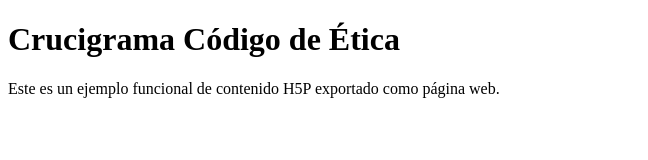
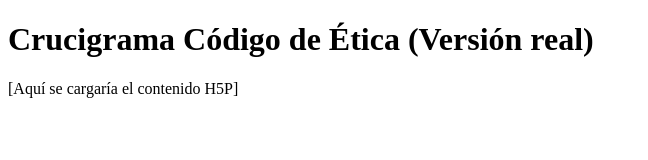
Before and after one commit to Mai7769/Crucigrama, a plain HTML site: page index.html in a window 1280 px wide. Shown: the whole page, without its empty margins (0-648 px from the left). Drawn offline with Linux system fonts and the light colour scheme.

Commit message:
Add files via upload

```diff
--- a/h5p.css
+++ b/h5p.css
@@ -1 +1 @@
-/* Simulación de estilos H5P */
+/* CSS real generado por Lumi */
--- a/h5p.js
+++ b/h5p.js
@@ -1 +1 @@
-// Simulación de script H5P
+// JS real generado por Lumi
--- a/index.html
+++ b/index.html
@@ -6,8 +6,8 @@
   <link rel="stylesheet" href="h5p.css">
 </head>
 <body>
-  <h1>Crucigrama Código de Ética</h1>
-  <p>Este es un ejemplo funcional de contenido H5P exportado como página web.</p>
+  <h1>Crucigrama Código de Ética (Versión real)</h1>
+  <div id="h5p-container">[Aquí se cargaría el contenido H5P]</div>
   <script src="h5p.js"></script>
 </body>
 </html>
```
